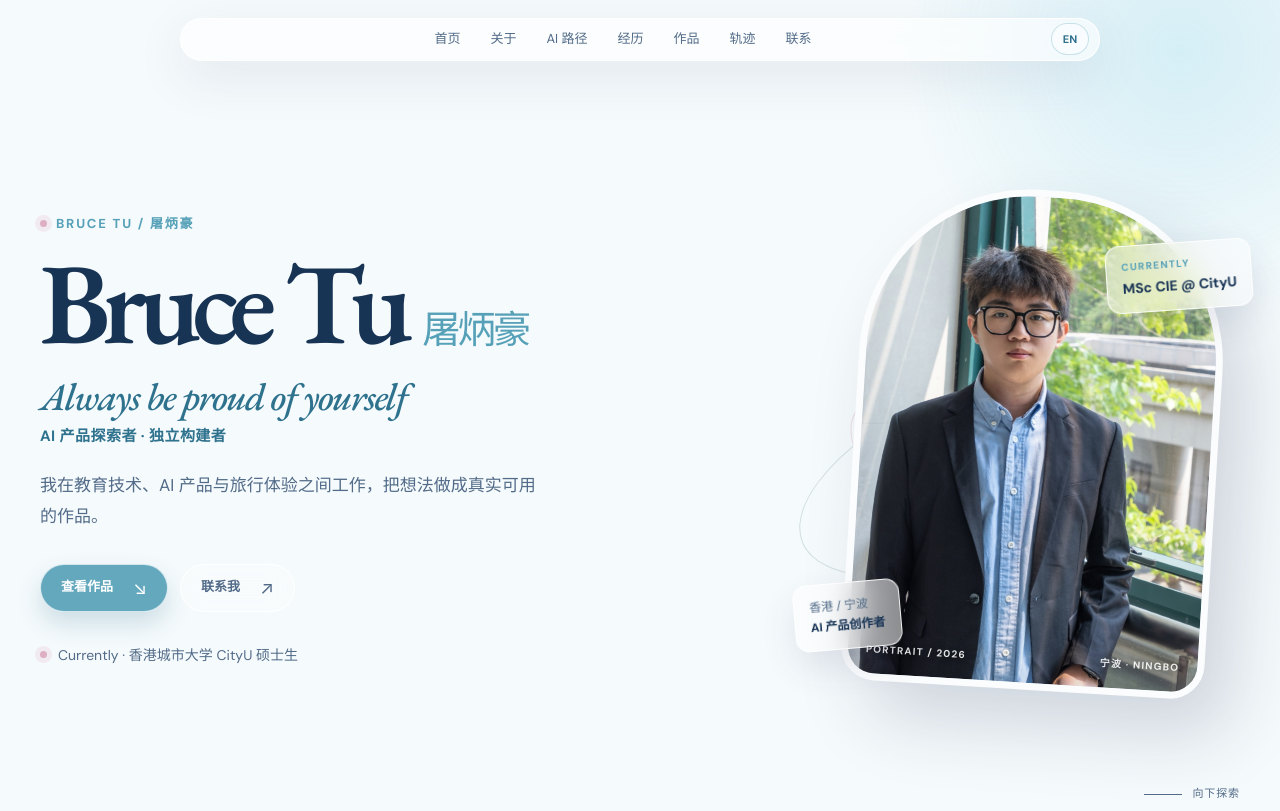
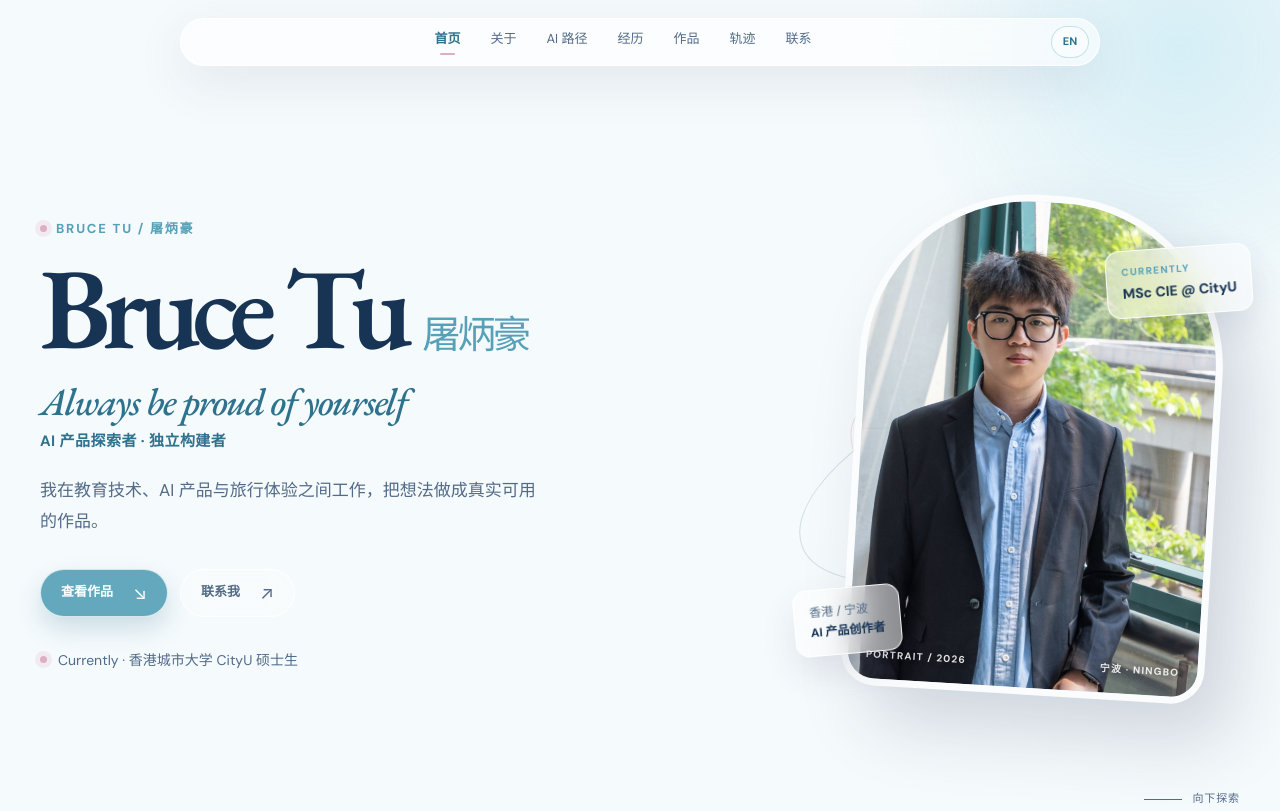
Before and after one commit to Bruce-778/Bruce-778.github.io, a website built with Vite: page index.html in a window 1280 px wide. Shown: the top 811 px of the page. Built offline with nearby package versions, Linux system fonts and the light colour scheme; files whose address does not match are found by name.

Commit message:
Enrich portfolio visuals and navigation

```diff
--- a/src/main.js
+++ b/src/main.js
@@ -317,6 +317,28 @@ function animateCounters() {
   counters.forEach((counter) => observer.observe(counter));
 }
 
+function setupActiveNavigation() {
+  const links = [...document.querySelectorAll('.site-nav a')];
+  const sections = links
+    .map((link) => document.getElementById(link.getAttribute('href').slice(1)))
+    .filter(Boolean);
+  const setActive = (id) => {
+    links.forEach((link) => {
+      const active = link.getAttribute('href') === `#${id}`;
+      link.classList.toggle('is-active', active);
+      if (active) link.setAttribute('aria-current', 'page');
+      else link.removeAttribute('aria-current');
+    });
+  };
+  setActive('intro');
+  if (!('IntersectionObserver' in window)) return;
+  const observer = new IntersectionObserver((entries) => {
+    const visible = entries.filter((entry) => entry.isIntersecting).sort((a, b) => b.intersectionRatio - a.intersectionRatio)[0];
+    if (visible) setActive(visible.target.id);
+  }, { rootMargin: '-18% 0px -58% 0px', threshold: [0.1, 0.35, 0.65] });
+  sections.forEach((section) => observer.observe(section));
+}
+
 function render() {
   const copy = content[lang];
   document.documentElement.lang = lang === 'zh' ? 'zh-CN' : 'en';
@@ -371,7 +393,7 @@ function render() {
           <div class="section-heading"><span class="section-kicker">${copy.path.kicker}</span><h2>${copy.path.title}</h2><p>${copy.path.body}</p></div>
           <div class="path-grid">
             <article class="path-card path-flow"><span class="path-label">${copy.path.focusLabel}</span><p>${copy.path.focus}</p><img class="path-visual" src="./assets/ai-path-flow.png" alt="" aria-hidden="true" /></article>
-            <article class="path-card path-intent"><img class="path-card-art" src="./assets/ai-product-map.jpg" alt="" aria-hidden="true" /><span class="path-label">${copy.path.intentLabel}</span><h3>${copy.path.intent}</h3><p>${copy.path.intentBody}</p></article>
+            <article class="path-card path-intent"><img class="path-card-art" src="./assets/product-route-studio.jpg" alt="" aria-hidden="true" /><span class="path-label">${copy.path.intentLabel}</span><h3>${copy.path.intent}</h3><p>${copy.path.intentBody}</p></article>
           </div>
         </section>
 
@@ -437,6 +459,7 @@ function render() {
   });
 
   animateCounters();
+  setupActiveNavigation();
 }
 
 render();
--- a/src/style.css
+++ b/src/style.css
@@ -25,6 +25,7 @@
 
 * { box-sizing: border-box; }
 html { scroll-behavior: smooth; }
+section[id] { scroll-margin-top: 104px; }
 body { margin: 0; background: var(--paper); color: var(--ink); font-family: var(--sans); font-size: 17px; line-height: 1.6; text-rendering: optimizeLegibility; }
 body::selection { background: var(--pink-light); color: var(--ink); }
 a { color: inherit; text-decoration: none; }
@@ -44,6 +45,9 @@ img { display: block; max-width: 100%; }
 .brand-text small { color: var(--ink-soft); font-size: 10px; margin-top: 4px; }
 .site-nav { display: flex; align-items: center; justify-content: center; gap: 30px; font-size: 13px; color: var(--ink-soft); }
 .site-nav a { flex: 0 0 auto; white-space: nowrap; transition: color .2s ease; }
+.site-nav a::after { content: ''; display: block; width: 0; height: 2px; margin: 3px auto 0; border-radius: 999px; background: var(--pink); transition: width .22s ease; }
+.site-nav a.is-active { color: var(--blue-deep); font-weight: 600; }
+.site-nav a.is-active::after, .site-nav a:hover::after { width: 15px; }
 .site-nav a:hover { color: var(--blue); }
 .lang-toggle { position: absolute; right: 10px; display: grid; place-items: center; min-width: 38px; height: 32px; border: 1px solid rgba(86,161,184,.3); border-radius: 999px; background: rgba(255,255,255,.45); color: var(--blue-deep); font-size: 11px; font-weight: 700; cursor: pointer; transition: transform .2s ease, background .2s ease; }
 .lang-toggle:hover { transform: translateY(-2px); background: rgba(255,255,255,.88); }
@@ -107,7 +111,7 @@ img { display: block; max-width: 100%; }
 .path-flow > p { max-width: 520px; color: var(--ink); font-family: var(--serif); font-size: 26px; font-weight: 500; letter-spacing: -.03em; line-height: 1.2; }
 .path-visual { width: 100%; height: auto; margin-top: 21px; opacity: .72; mix-blend-mode: multiply; }
 .path-intent { position: relative; overflow: hidden; background: linear-gradient(130deg, rgba(220,232,247,.82), rgba(255,255,255,.52)); }
-.path-card-art { position: absolute; z-index: 0; inset: 0; width: 100%; height: 100%; object-fit: cover; object-position: center; opacity: .2; mix-blend-mode: multiply; }
+.path-card-art { position: absolute; z-index: 0; inset: 0; width: 100%; height: 100%; object-fit: cover; object-position: center; opacity: .27; mix-blend-mode: multiply; }
 .path-card > *:not(.path-card-art) { position: relative; z-index: 1; }
 .path-intent h3 { margin: 21px 0 0; color: var(--ink); font-family: var(--serif); font-size: 31px; font-weight: 600; letter-spacing: -.04em; }
 .path-intent p { margin-top: 12px; font-size: 14px; }
```
Also changed, not shown: public/assets/product-route-studio.jpg (added).
